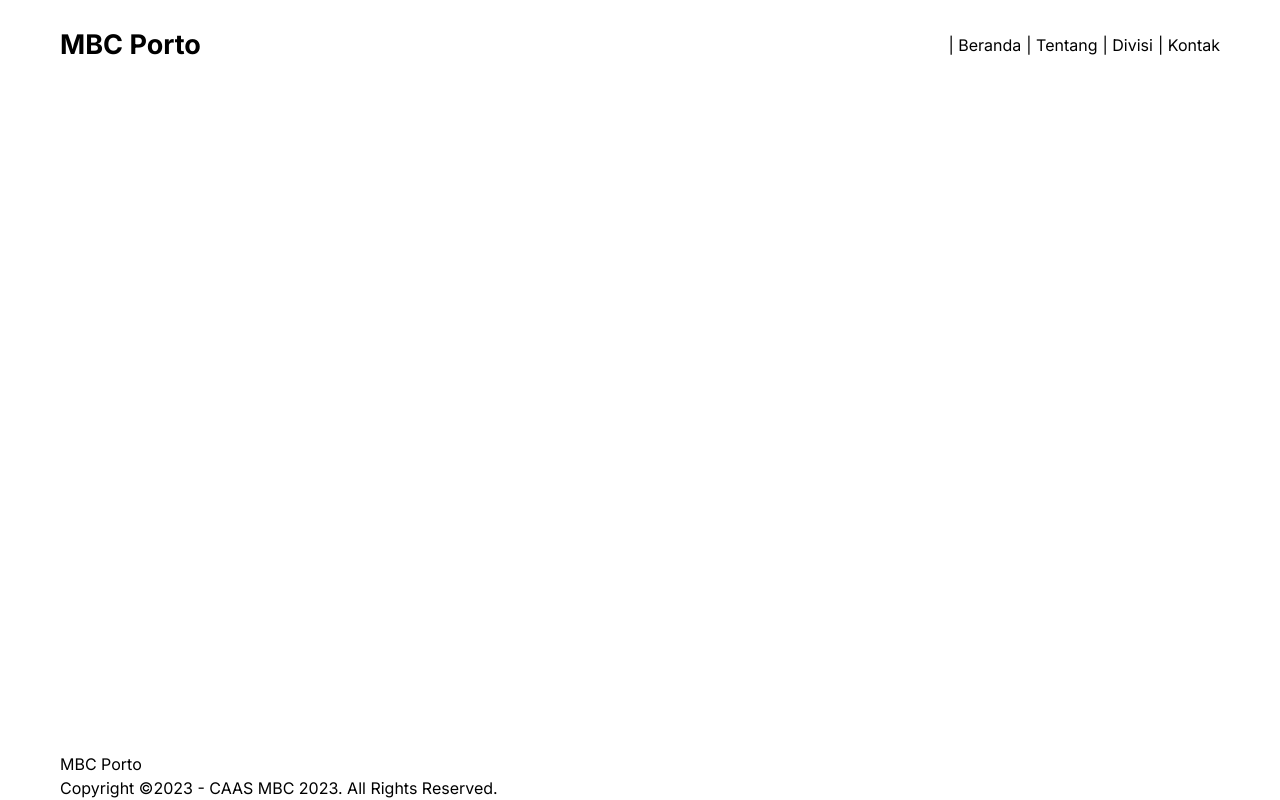
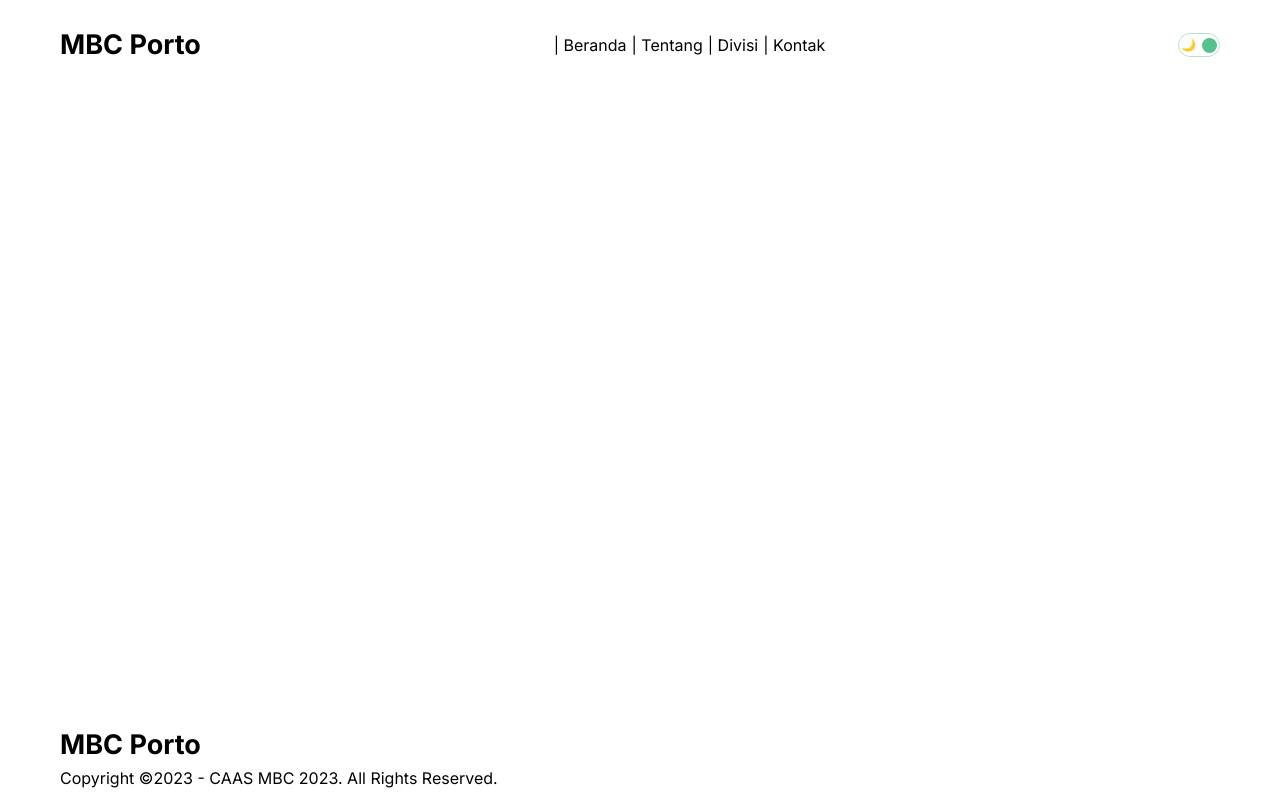
Before and after one commit to thufailalfath11/mbc-porto-web-nextjs, a Next.js app: page / in a window 1280 px wide. Built offline with nearby package versions, Linux system fonts and the light colour scheme.

Commit message:
fitur toggle

```diff
--- a/src/app/globals.css
+++ b/src/app/globals.css
@@ -22,6 +22,14 @@ a{
   color: inherit;
 }
 
+.light {
+  background-color: black;
+  color: white;
+}
+
+.theme{
+  transition: 1s all ease;
+}
 .container {
   max-width: 1366px;
   min-height: 100vh;
--- a/src/app/layout.js
+++ b/src/app/layout.js
@@ -2,6 +2,7 @@ import Navbar from '@/components/Navbar/page'
 import './globals.css'
 import { Inter, Roboto, Poppins } from 'next/font/google'
 import Footer from '@/components/Footer/page'
+import { ThemeProvider } from '@/context/ThemeContext'
 
 const inter = Inter({ subsets: ['latin'] })
 
@@ -14,11 +15,13 @@ export default function RootLayout({ children }) {
   return (
     <html lang="en">
       <body className={inter.className}>
+        <ThemeProvider>
         <div className='container'>
         <Navbar/>
         {children}
         <Footer/>
         </div>
+        </ThemeProvider>
         </body>
     </html>
   )
--- /dev/null
+++ b/src/components/DarkMode/DarkModeToggle.js
@@ -0,0 +1,21 @@
+"use client"
+
+import React, { useContext } from "react";
+import styles from "./darkModeToggle.module.css";
+import { ThemeContext } from "../../context/ThemeContext";
+
+const DarkModeToggle = () => {
+  const { toggle,mode } = useContext(ThemeContext);
+  return (
+    <div className={styles.container} onClick={toggle}>
+      <div className={styles.icon}>🌙</div>
+      <div className={styles.icon}>🔆</div>
+      <div
+        className={styles.ball}
+        style={mode === "light" ? { left: "2px" } : { right: "2px" }}
+      />
+    </div>
+  );
+};
+
+export default DarkModeToggle;
--- /dev/null
+++ b/src/components/DarkMode/DarkModeToggle.module.css
@@ -0,0 +1,24 @@
+.container{
+    width: 42px;
+    height: 24px;
+    border: 1.5px solid #53c28b70;
+    border-radius: 30px;
+    display: flex;
+    align-items: center;
+    justify-content: space-between;
+    padding: 2px;
+    position: relative;
+    cursor: pointer;
+  }
+
+  .icon{
+    font-size: 12px;
+  }
+
+  .ball{
+    width: 15px;
+    height: 15px;
+    background-color: #53c28b;
+    border-radius: 50%;
+    position: absolute;
+  }
--- a/src/components/Footer/footer.module.css
+++ b/src/components/Footer/footer.module.css
@@ -0,0 +1,13 @@
+.container{
+    height: 75px;
+}
+
+.logo {
+    font-weight: bold;
+    font-size: 27px;
+}
+
+.copyright{
+    justify-content: center ;
+    align-items: center;
+}
--- a/src/components/Footer/page.js
+++ b/src/components/Footer/page.js
@@ -1,11 +1,13 @@
 import Link from 'next/link'
 import React from 'react'
-
+import styles from './footer.module.css'
 const Footer = () => {
   return (
-    <div >
-        <Link href='/beranda'>MBC Porto</Link>
-        <div> Copyright ©2023 - CAAS MBC 2023. All Rights Reserved. </div>
+    <div className={styles.container} >
+        <div>
+        <Link href='/beranda' className={styles.logo}>MBC Porto</Link>
+        </div>
+        <div className={styles.copyright}> Copyright ©2023 - CAAS MBC 2023. All Rights Reserved. </div>
     </div>
   )
 }
--- a/src/components/Navbar/navbar.module.css
+++ b/src/components/Navbar/navbar.module.css
@@ -14,6 +14,7 @@
     display: flex;
     align-items: center;
     gap: 5px;
+
 }
 
   .submenu {
--- a/src/components/Navbar/page.js
+++ b/src/components/Navbar/page.js
@@ -2,6 +2,7 @@
 import Link from 'next/link'
 import React, { useState } from 'react'
 import styles from './navbar.module.css'
+import DarkModeToggle from '../DarkMode/DarkModeToggle'
 
 const links = [
   {
@@ -71,7 +72,9 @@ const Navbar = () => {
             <Link key={link.id} href={link.url}>{link.title}</Link>
           )
         ))}
+
       </div>
+      <DarkModeToggle/>
     </div>
   )
 }
--- /dev/null
+++ b/src/context/ThemeContext.js
@@ -0,0 +1,19 @@
+"use client";
+
+import { createContext, useState } from "react";
+
+export const ThemeContext = createContext();
+
+export const ThemeProvider = ({ children }) => {
+  const [mode, setMode] = useState("dark");
+
+  const toggle = () => {
+    setMode((prev) => (prev === "dark" ? "light" : "dark"));
+  };
+
+  return (
+    <ThemeContext.Provider value={{ toggle, mode }}>
+      <div className={`theme ${mode}`}>{children}</div>
+    </ThemeContext.Provider>
+  );
+};
```
